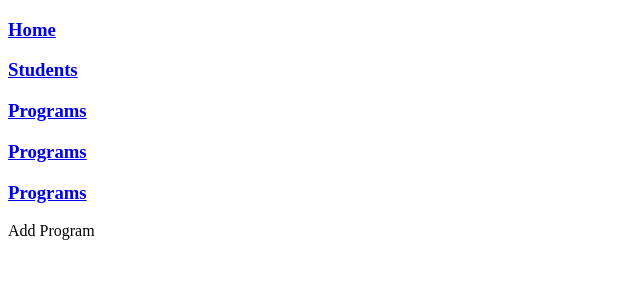
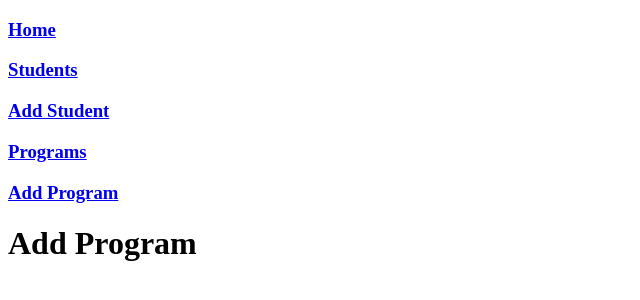
Before and after one commit to jflet004/phase-3-project-frontend, a React (Create React App) app: page /programs/new in a window 1280 px wide. Shown: the top 300 px of the page, without its empty margins (0-640 px from the left). Built offline with nearby package versions, Linux system fonts and the light colour scheme.

Commit message:
Add StudentCard componen and render data

```diff
--- a/src/App.js
+++ b/src/App.js
@@ -9,6 +9,7 @@ import ProgramList from "./components/ProgramList";
 import AddProgram from "./components/AddProgram";
 
 function App() {
+
   return (
     <Router>
       <div className="App">
--- a/src/components/AddProgram.js
+++ b/src/components/AddProgram.js
@@ -3,7 +3,7 @@ import React from 'react'
 const AddProgram = () => {
   return (
     <div>
-      Add Program
+      <h1>Add Program</h1>
     </div>
   )
 }
--- a/src/components/AddStudent.js
+++ b/src/components/AddStudent.js
@@ -1,9 +1,10 @@
 import React from 'react'
 
 const AddStudent = () => {
+
   return (
     <div>
-      Add Student
+      <h1>Add Student</h1>
     </div>
   )
 }
--- a/src/components/Navbar.js
+++ b/src/components/Navbar.js
@@ -6,9 +6,9 @@ const Navbar = () => {
     <div>
       <h3><NavLink to="/">Home</NavLink></h3>
       <h3><NavLink to="/students">Students</NavLink></h3>
-      <h3><NavLink to="/students/new">Programs</NavLink></h3>
+      <h3><NavLink to="/students/new">Add Student</NavLink></h3>
       <h3><NavLink to="/programs">Programs</NavLink></h3>
-      <h3><NavLink to="/programs/new">Programs</NavLink></h3>
+      <h3><NavLink to="/programs/new">Add Program</NavLink></h3>
     </div>
   )
 }
--- /dev/null
+++ b/src/components/StudentCard.js
@@ -0,0 +1,16 @@
+import React from 'react'
+import { NavLink } from 'react-router-dom'
+
+const StudentCard = ({ student }) => {
+  return (
+    <div>
+        <li>
+          <NavLink to={`/students/${student.id}`}>
+            {student.first_name} {student.last_name}
+          </NavLink>
+        </li>
+    </div>
+  )
+}
+
+export default StudentCard
--- a/src/components/StudentList.js
+++ b/src/components/StudentList.js
@@ -1,9 +1,26 @@
-import React from 'react'
+import React, { useState, useEffect } from 'react'
+import StudentCard from './StudentCard'
 
 const StudentList = () => {
+
+  const [students, setStudents] = useState([])
+
+  useEffect(() => {
+    fetch("http://localhost:9292/students")
+    .then(response => response.json())
+    .then(data => setStudents(data))
+  }, [])
+
+  const studentList = students.map(student =>
+  <StudentCard
+    key={student.id}
+    student={student}
+  />)
+
   return (
     <div>
       <h1>Students</h1>
+      {studentList}
     </div>
   )
 }
```
